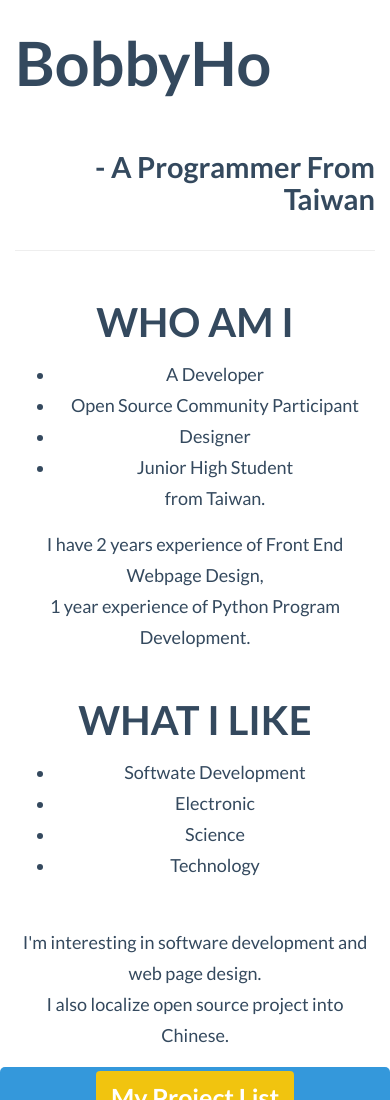
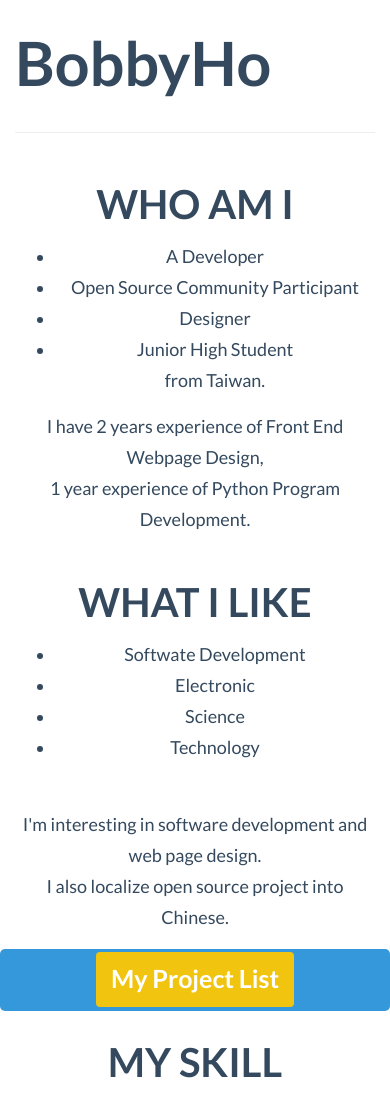
Before and after one commit to bobby1030/html254, a plain HTML site: page bs-resume/index.html in a window 390 px wide. Shown: the top 1100 px of the page. Drawn offline with Linux system fonts and the light colour scheme; files whose address does not match are found by name.

Commit message:
#Update Responsive

```diff
--- a/bs-resume/index.html
+++ b/bs-resume/index.html
@@ -24,7 +24,7 @@
             <div class="col-xs-12 col-sm-6 col-md-6 col-lg-6">
                 <h1>BobbyHo</h1>
             </div>
-            <div class="col-xs-12 col-sm-6 col-md-6 col-lg-6 text-right">
+            <div class="col-xs-12 col-sm-6 col-md-6 col-lg-6 hidden-xs text-right">
                 <h4 class="subtitle">- A Programmer From Taiwan</h4>
             </div>
         </div>
```
